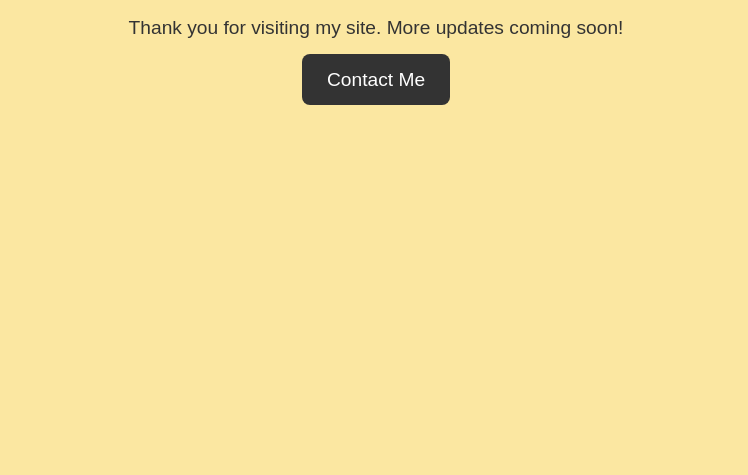
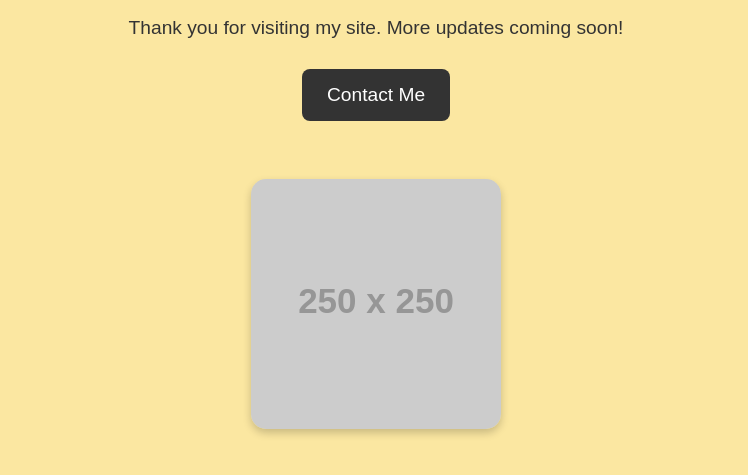
Before and after one commit to heiressofatl/heiressofatl.github.io, a plain HTML site: page index.html in a window 1280 px wide. Shown: the part 159-634 px from the top of the page, without its empty margins (264-1012 px from the left). Drawn offline with Linux system fonts and the light colour scheme; placeholder pictures from the web are drawn by us.

Commit message:
Update index.html

```diff
--- a/index.html
+++ b/index.html
@@ -27,9 +27,17 @@
       font-size: 1.2em;
       border-radius: 8px;
       transition: background-color 0.3s ease;
+      display: inline-block;
+      margin-bottom: 40px;
     }
     .button:hover {
       background-color: #555;
+    }
+    img {
+      width: 250px;
+      height: auto;
+      border-radius: 15px;
+      box-shadow: 0 4px 8px rgba(0,0,0,0.2);
     }
   </style>
 </head>
@@ -38,5 +46,9 @@
   <p>Thank you for visiting my site. More updates coming soon!</p>
 
   <a href="mailto:heiressofatl@gmail.com" class="button">Contact Me</a>
+
+  <br><br>
+
+  <img src="https://via.placeholder.com/250" alt="Photo of Heiress of ATL">
 </body>
 </html>
```
